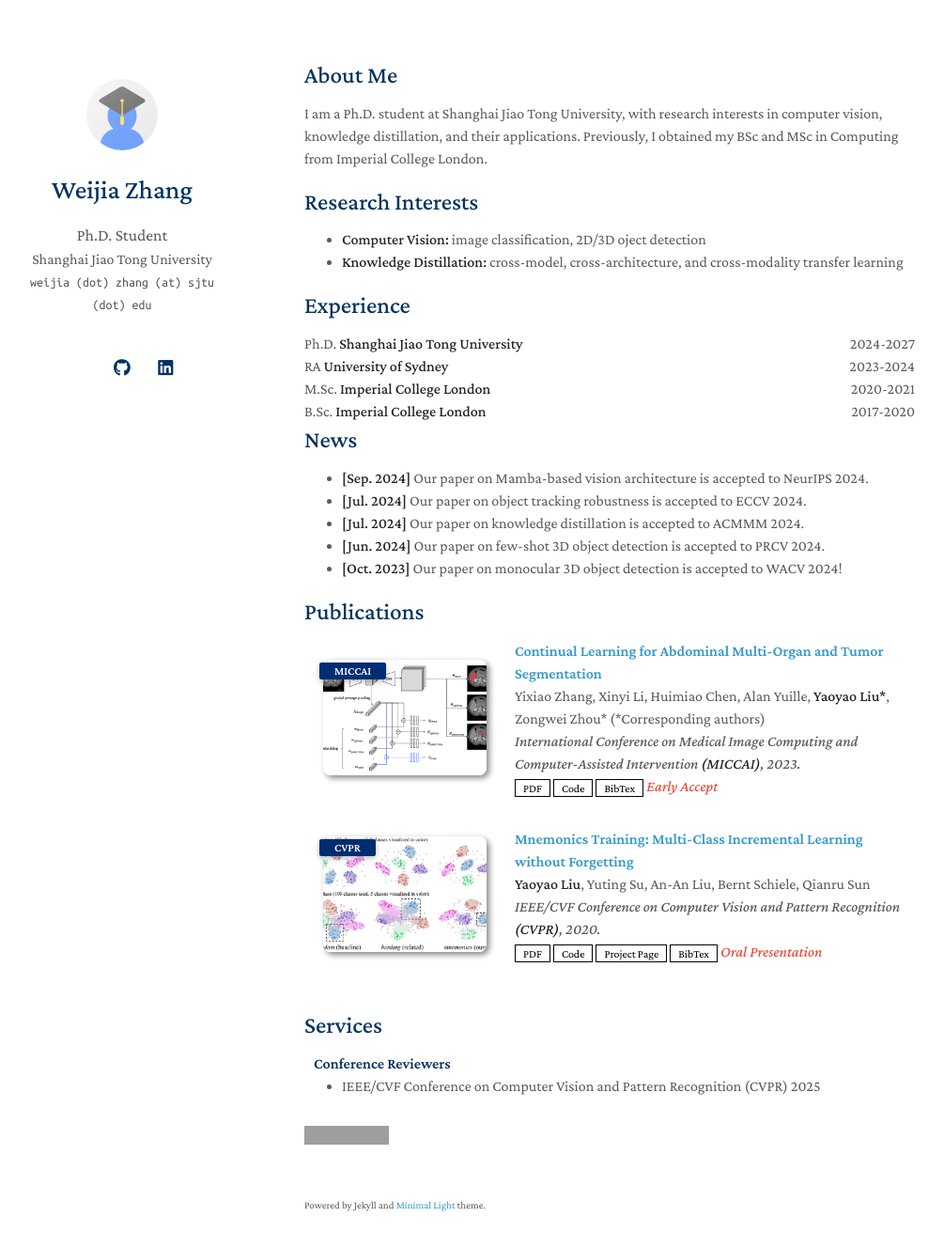
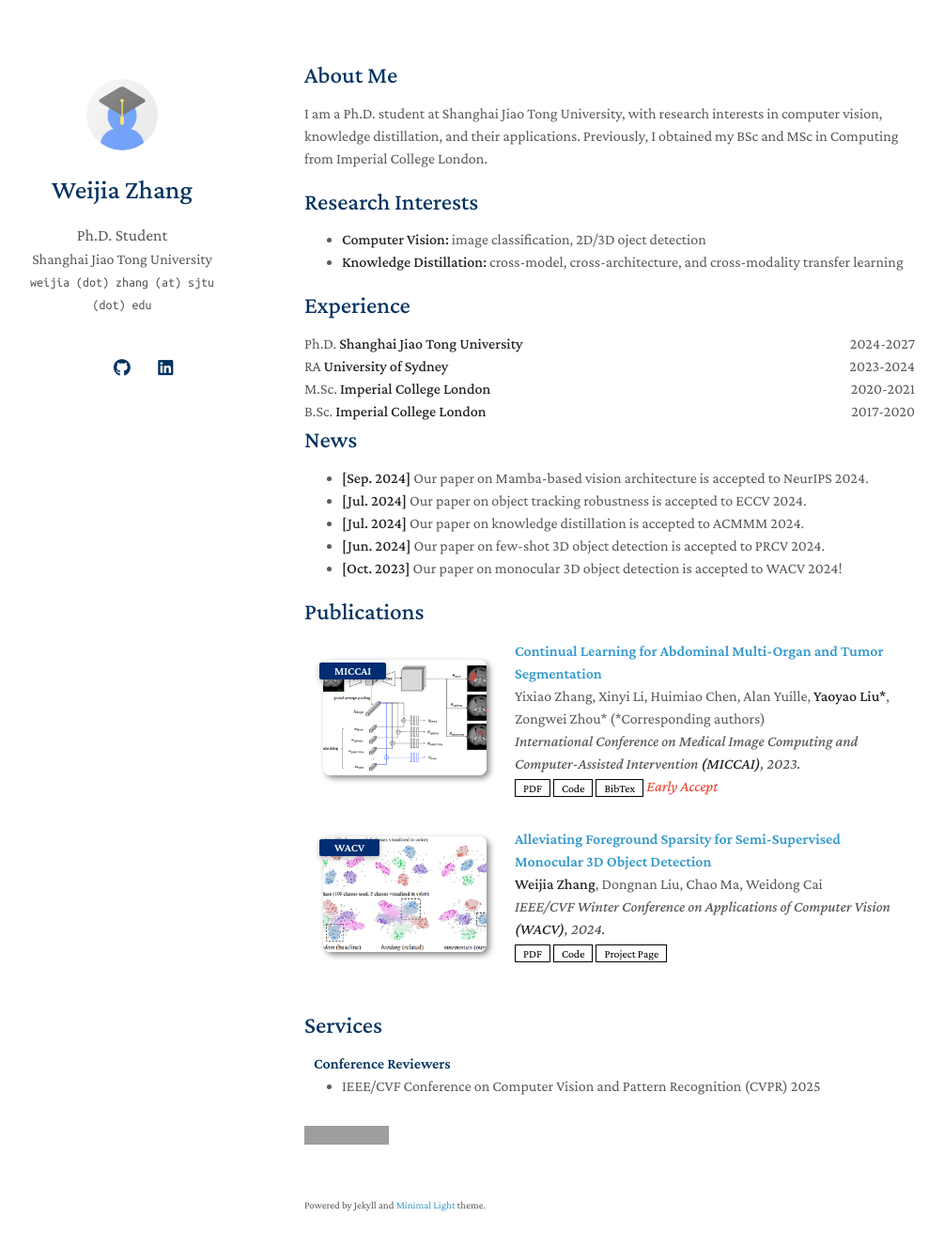
Before and after one commit to arcaninez/arcaninez.github.io, a Jekyll site: the page built from index.md, in a window 1280 px wide and 1363 px high. Shown: the top 1328 px of the window at 94% size, without its empty margins (146-1151 px from the left). Built offline with Jekyll 4.4.1, drawn with Linux system fonts in a browser that asks for light colours; a style sheet for code colours, icons or effects is not loaded; our own code applies the rules of GitHub Pages for plain Markdown files; grey boxes are pictures that could not be loaded.

Commit message:
Update publications.yml

```diff
--- a/_data/publications.yml
+++ b/_data/publications.yml
@@ -10,13 +10,11 @@ main:
     image: ./assets/img/teaser_example_2.png
     notes: Early Accept
 
-  - title: "Mnemonics Training: Multi-Class Incremental Learning without Forgetting"
-    authors: <strong>Yaoyao Liu</strong>, Yuting Su, An-An Liu, Bernt Schiele, Qianru Sun
-    conference_short: CVPR
-    conference: IEEE/CVF Conference on Computer Vision and Pattern Recognition <strong>(CVPR)</strong>, 2020.
-    pdf: https://arxiv.org/pdf/2002.10211.pdf
-    code: https://github.com/yaoyao-liu/class-incremental-learning/tree/main/mnemonics-training
-    page: https://class-il.mpi-inf.mpg.de/mnemonics/
-    bibtex: https://class-il.mpi-inf.mpg.de/mnemonics/
-    notes: Oral Presentation
+  - title: "Alleviating Foreground Sparsity for Semi-Supervised Monocular 3D Object Detection"
+    authors: <strong>Weijia Zhang</strong>, Dongnan Liu, Chao Ma, Weidong Cai
+    conference_short: WACV
+    conference: IEEE/CVF Winter Conference on Applications of Computer Vision <strong>(WACV)</strong>, 2024.
+    pdf: https://openaccess.thecvf.com/content/WACV2024/papers/Zhang_Alleviating_Foreground_Sparsity_for_Semi-Supervised_Monocular_3D_Object_Detection_WACV_2024_paper.pdf
+    code: https://github.com/arcaninez/ODM3D
+    page: https://github.com/arcaninez/ODM3D
     image: ./assets/img/teaser_example.png
```
